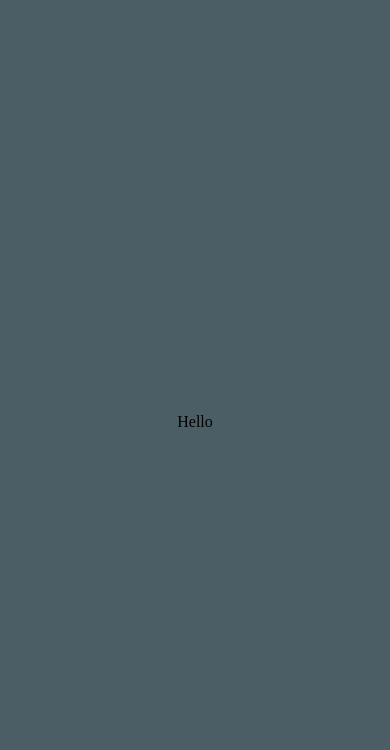
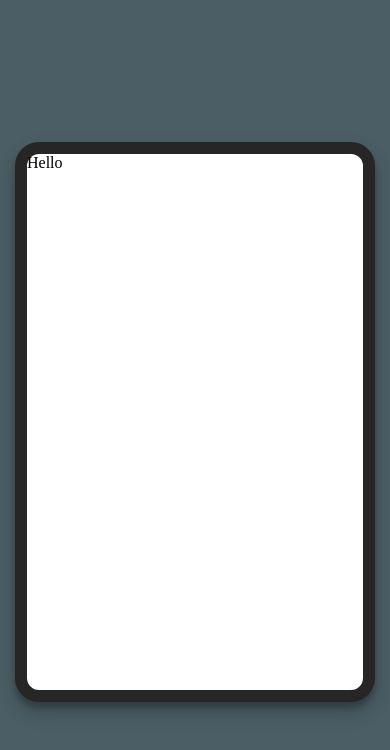
Before and after one commit to dynamicsingh/exchange-app, a React (Create React App) app: page / in a window 390 px wide. Shown: the top 750 px of the page. Built offline with nearby package versions, Linux system fonts and the light colour scheme.

Commit message:
feat: created mobile layout component with tests

```diff
--- /dev/null
+++ b/src/components/Layout/index.tsx
@@ -0,0 +1,15 @@
+import React, { FC, ReactNode } from 'react';
+import styles from './styles.module.scss';
+
+type Props = {
+  children: ReactNode;
+};
+
+const Layout: FC<Props> = ({ children }) => {
+  return (
+    <div className={styles.appContainer} data-testid="layout-container">
+      {children}
+    </div>
+  );
+};
+export { Layout };
--- /dev/null
+++ b/src/components/Layout/styles.module.scss
@@ -0,0 +1,11 @@
+@import 'shared/styles/variables.module';
+
+.appContainer {
+  min-width: 360px;
+  position: relative;
+  min-height: 560px;
+  border-radius: 24px;
+  border: 12px solid lighten($black, 15%);
+  background: white;
+  box-shadow: 0 10px 20px rgba(0, 0, 0, 0.19), 0 6px 6px rgba(0, 0, 0, 0.23);
+}
--- a/src/pages/Exchange/index.tsx
+++ b/src/pages/Exchange/index.tsx
@@ -1,11 +1,12 @@
 import React, { FC } from 'react';
 import styles from './styles.module.scss';
+import { Layout } from 'components/Layout';
 
 interface Props {
   text?: string;
 }
 
 const Exchange: FC<Props> = ({ text }) => {
-  return <>Hello</>;
+  return <Layout>Hello</Layout>;
 };
 export { Exchange };
```
Also changed, not shown: 1 other file (tests, documents, lock files or other folders).
